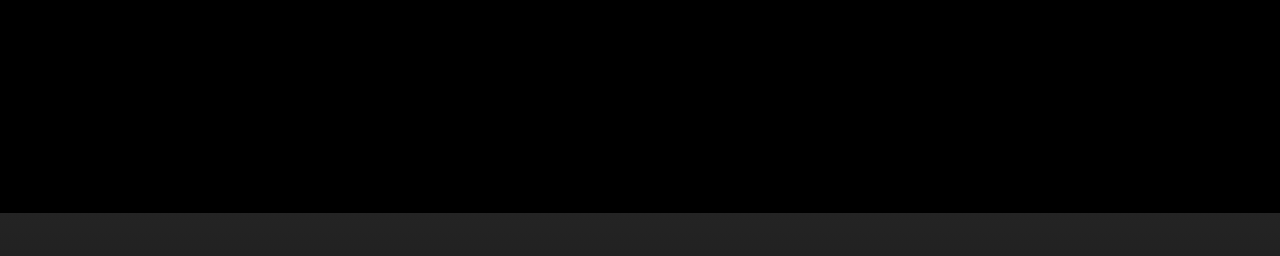
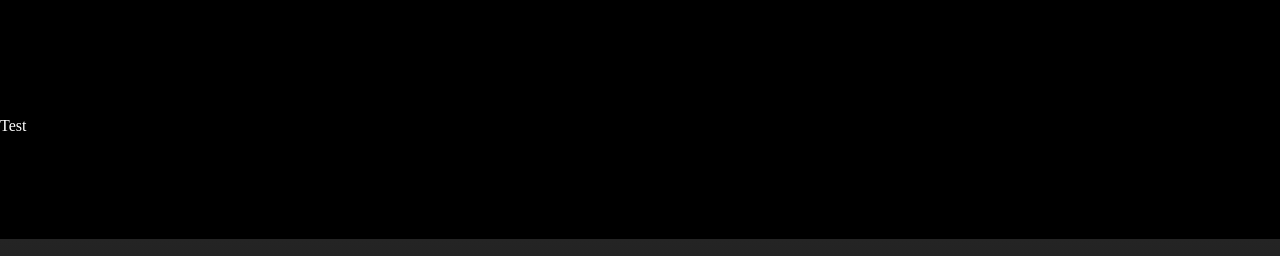
Before and after one commit to kateacraig/deniel-cutshall, a plain HTML site: page index.html in a window 1280 px wide. Shown: the part 73-329 px from the top of the page. Drawn offline with Linux system fonts and the light colour scheme.

Commit message:
Tested section

```diff
--- a/index.html
+++ b/index.html
@@ -51,7 +51,7 @@
       </div>
     </header>
 
-    <section></section>
+    <section>Test</section>
 
     <!-- Footer -->
     <footer>
```
